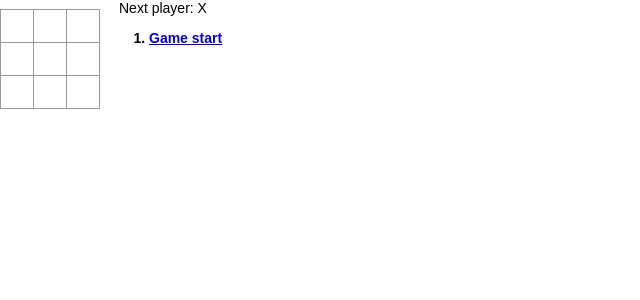
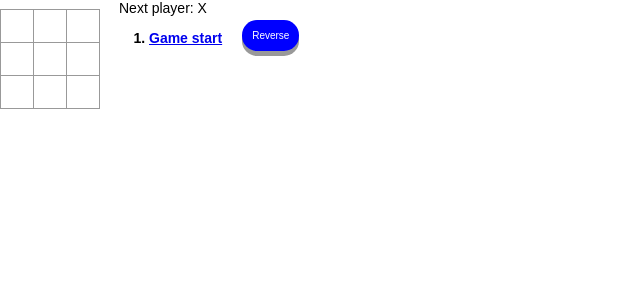
Before and after one commit to edzmh96/new-fb-react-tutorial, a React (Create React App) app: page / in a window 1280 px wide. Shown: the top 300 px of the page, without its empty margins (0-640 px from the left). Built offline with nearby package versions, Linux system fonts and the light colour scheme.

Commit message:
Completed : Add a toggle to reverse the order of the moves on command.

```diff
--- a/src/App.css
+++ b/src/App.css
@@ -48,3 +48,27 @@ ol, ul {
 .game-info {
   margin-left: 20px;
 }
+
+.button {
+  display: inline-block;
+  padding: 10px 10px;
+  font-size: 10px;
+  cursor: pointer;
+  text-align: center;
+  text-decoration: none;
+  margin-left: 20px;
+  margin-top: 20px;
+  color: #fff;
+  background-color: blue;
+  border: none;
+  border-radius: 15px;
+  box-shadow: 0 5px #999;
+}
+
+.button:hover {background-color: lightblue}
+
+.button:active {
+  background-color: #lightblue;
+  box-shadow: 0 5px #666;
+  transform: translateY(2px);
+}
--- a/src/App.js
+++ b/src/App.js
@@ -25,6 +25,12 @@ function Square(props) {
       </button>
       // when the state is changed, the component refreshes
       );
+    }
+
+function ToggleButton(props) {
+  return (
+    <button className="button" onClick={() => props.onClick()}>Reverse</button>
+  )
 }
 
 class Board extends React.Component {
@@ -84,8 +90,15 @@ class Game extends React.Component {
                 newMove: null
             }],
             xIsNext: true,
-            stepNumber: 0
+            stepNumber: 0,
+            ascending: true,
         }
+    }
+
+    toggleStatus() {
+      this.setState({
+        ascending: !this.state.ascending
+      });
     }
 
     handleClick(i) {
@@ -133,11 +146,12 @@ class Game extends React.Component {
     }
 
     render() {
-        const history = this.state.history;
+        let history = this.state.history;
         const current = history[this.state.stepNumber];
         const winner = calculateWinner(current.squares);
         //step is {squares: squares}, move is index
-        const moves = history.map((step, move) => {
+
+        let moves = history.map((step, move) => {
             var desc;
             if (move) {
                 var coordinates = this.getCoordinate(step.newMove + 1);
@@ -161,6 +175,10 @@ class Game extends React.Component {
             }
         });
 
+        if (!this.state.ascending) {
+          moves = moves.reverse();
+        }
+
         let status;
         if (winner) {
           status = 'Winner: ' + winner;
@@ -179,6 +197,11 @@ class Game extends React.Component {
               <div className="game-info">
                   <div>{status}</div>
                   <ol>{moves}</ol>
+              </div>
+              <div className="info-toggle">
+                <ToggleButton
+                  onClick={() => this.toggleStatus()}
+                />
               </div>
           </div>
           );
```
Lines whose indentation alone changed are shown as unchanged.
